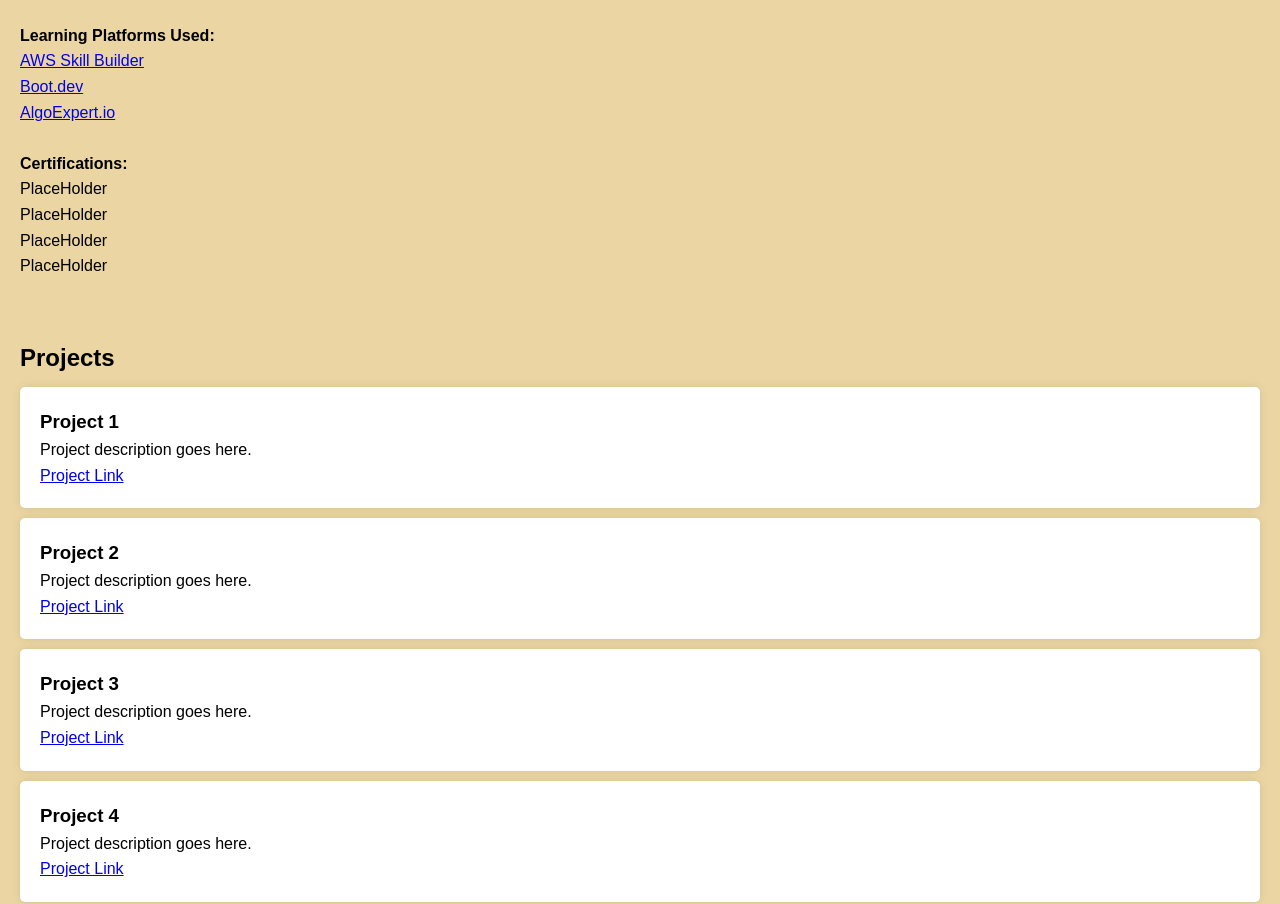
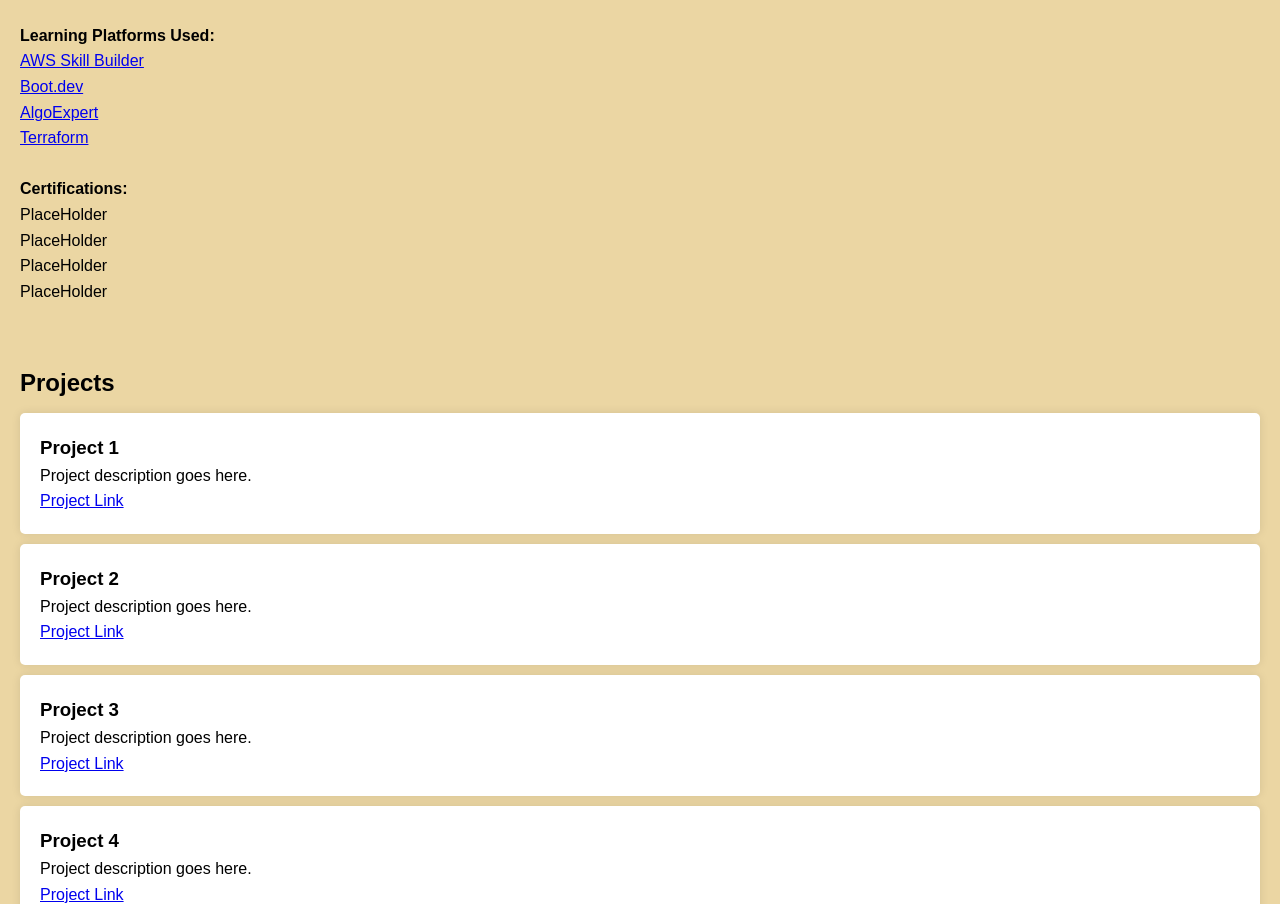
Before and after one commit to T3chfuzion/Portfolio, a plain HTML site: page index.html in a window 1280 px wide. Shown: the part 967-1871 px from the top of the page. Drawn offline with Linux system fonts and the light colour scheme; a script that the page names is missing.

Commit message:
updates to web links

```diff
--- a/index.html
+++ b/index.html
@@ -43,7 +43,8 @@
             <ul>
                 <li><a href="https://skillbuilder.aws/" target="_blank">AWS Skill Builder</a></li>
                 <li><a href="https://www.boot.dev/" target="_blank">Boot.dev</a></li>
-                <li><a href="https://www.algoexpert.io/product" target="_blank">AlgoExpert.io</a></li>
+                <li><a href="https://www.algoexpert.io/product" target="_blank">AlgoExpert</a></li>
+                <li><a href="https://www.terraform.io/" target="_blank">Terraform</a></li>
             </ul>
         <br>
         <p><strong>Certifications:</strong></p>
```
